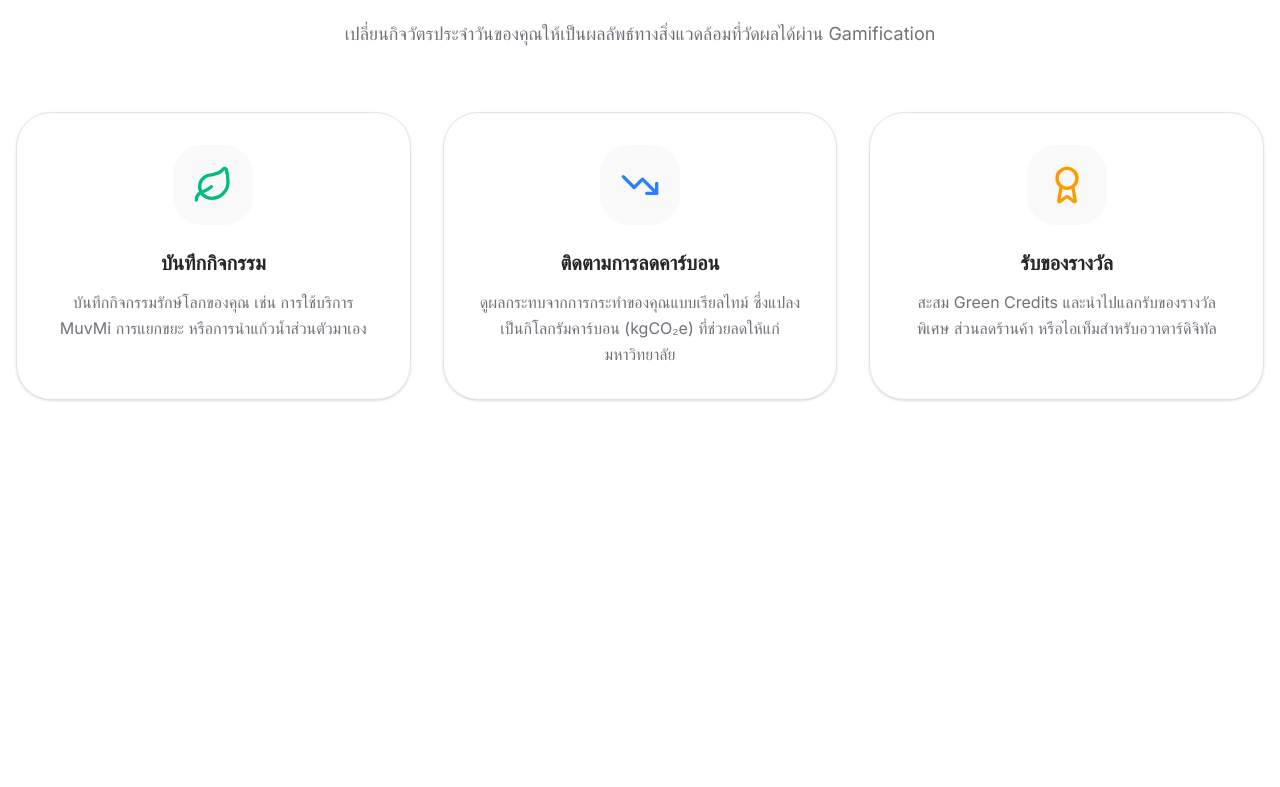
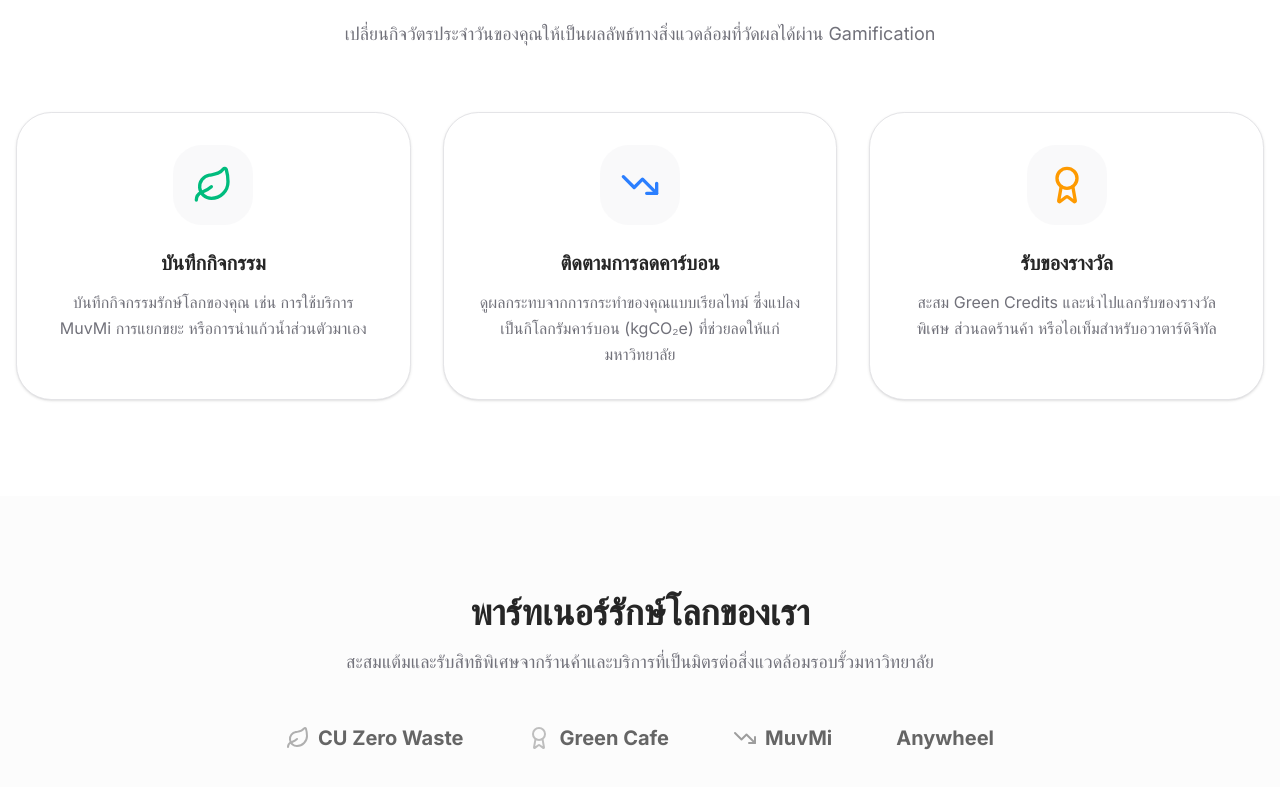
Before and after one commit to pappkun/CU-GreenVerse, a Next.js app: page / in a window 1280 px wide. Shown: the part 1115-1902 px from the top of the page. Before the commit the page ends 1611 px from the top, so only its background shows below. Built offline with nearby package versions, Linux system fonts and the light colour scheme; no server answers.

Commit message:
feat: add partners showcase section to landing page

```diff
--- a/app/page.tsx
+++ b/app/page.tsx
@@ -103,6 +103,26 @@ export default function LandingPage() {
           </div>
         </section>
 
+        {/* Partners Section */}
+        <section id="partners" className="py-24 bg-muted/30">
+          <div className="container mx-auto px-4 text-center">
+            <h2 className="text-3xl md:text-4xl font-bold mb-4">{lang === "th" ? "พาร์ทเนอร์รักษ์โลกของเรา" : "Our Green Partners"}</h2>
+            <p className="text-lg text-muted-foreground max-w-2xl mx-auto mb-12">
+              {lang === "th"
+                ? "สะสมแต้มและรับสิทธิพิเศษจากร้านค้าและบริการที่เป็นมิตรต่อสิ่งแวดล้อมรอบรั้วมหาวิทยาลัย"
+                : "Earn points and enjoy exclusive benefits from eco-friendly shops and services around campus."}
+            </p>
+
+            <div className="flex flex-wrap justify-center items-center gap-8 md:gap-16 opacity-70 grayscale hover:grayscale-0 transition-all duration-500">
+              {/* Mock partner logos */}
+              <div className="flex items-center gap-2 font-bold text-xl"><Leaf className="text-emerald-500" /> CU Zero Waste</div>
+              <div className="flex items-center gap-2 font-bold text-xl"><Award className="text-amber-500" /> Green Cafe</div>
+              <div className="flex items-center gap-2 font-bold text-xl"><TrendingDown className="text-blue-500" /> MuvMi</div>
+              <div className="flex items-center gap-2 font-bold text-xl">Anywheel</div>
+            </div>
+          </div>
+        </section>
+
       </main>
     </div>
   );
```
